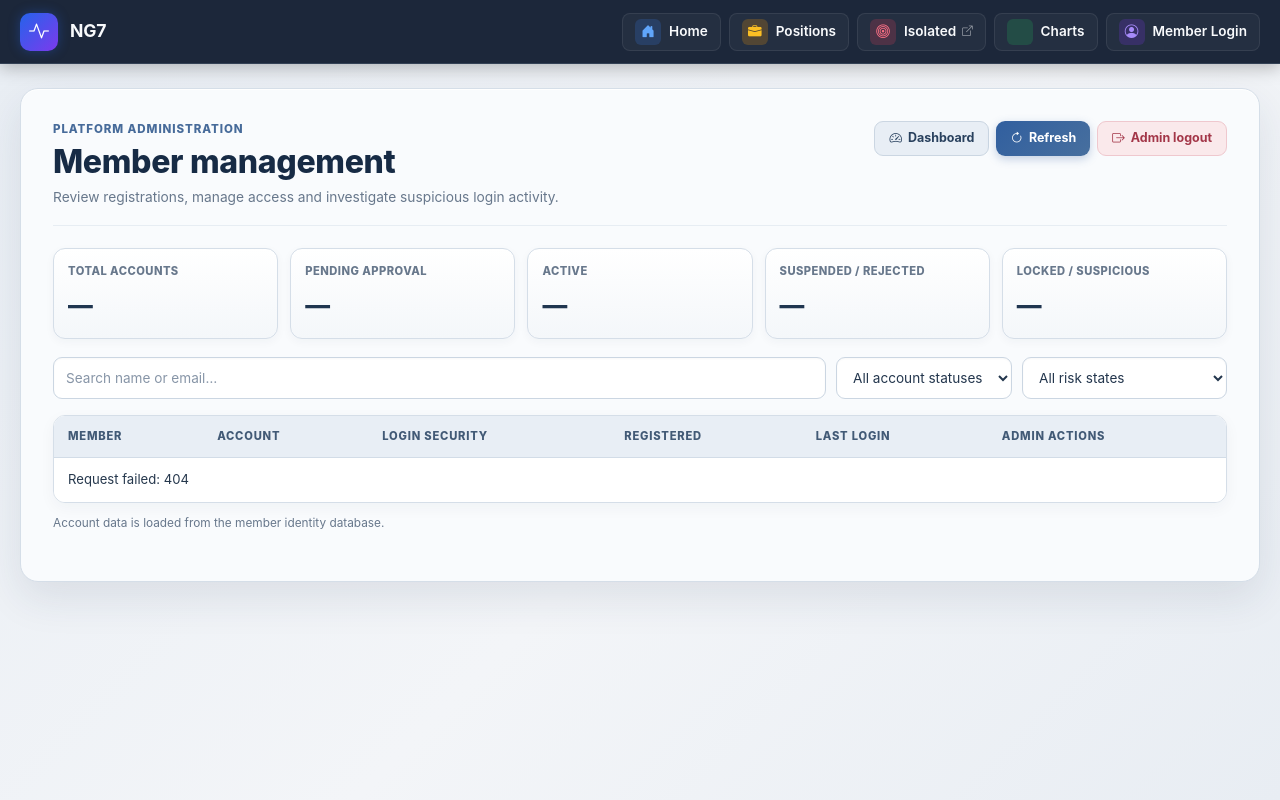
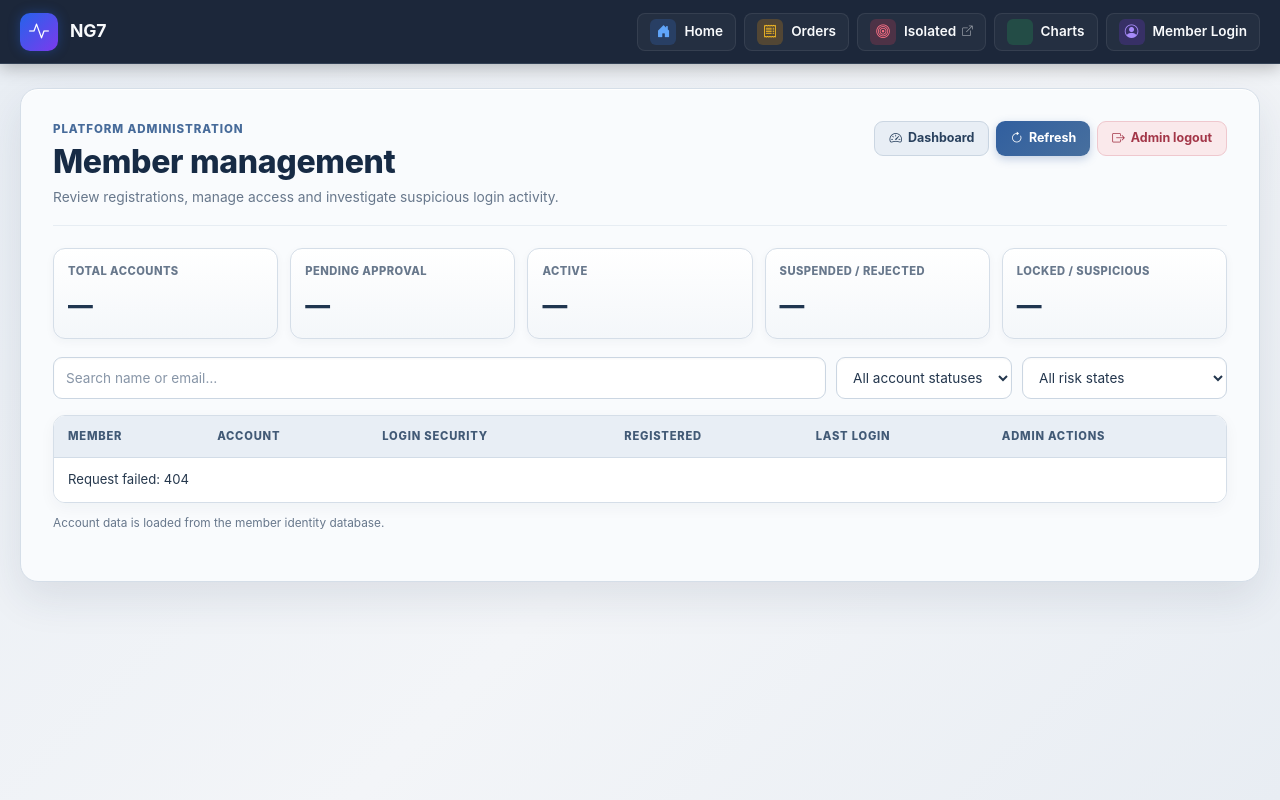
Before and after one commit to 7b809/t_feed_v1, a Python web app: template templates/admin_users.html in a window 1280 px wide. Run offline with Jinja, Linux system fonts and the light colour scheme; the template is opened without the code that fills it, so the values that code supplies are empty.

Commit message:
ui(orders): rename positions navigation to orders

```diff
--- a/templates/base.html
+++ b/templates/base.html
@@ -426,8 +426,8 @@
         </a>
 
         <a href="/positions" class="app-nav-button {{ 'is-active' if active_path == '/positions' else '' }}">
-            <span class="nav-icon-badge positions-theme"><i class="bi bi-briefcase-fill"></i></span>
-            <span>Positions</span>
+            <span class="nav-icon-badge positions-theme"><i class="bi bi-receipt"></i></span>
+            <span>Orders</span>
         </a>
 
         <a href="/isolated" target="_blank" rel="noopener noreferrer" class="app-nav-button">
@@ -512,8 +512,8 @@
             <span>Home</span>
         </a>
         <a href="/positions" class="app-nav-button {{ 'is-active' if active_path == '/positions' else '' }}">
-            <span class="nav-icon-badge positions-theme"><i class="bi bi-briefcase-fill"></i></span>
-            <span>Positions</span>
+            <span class="nav-icon-badge positions-theme"><i class="bi bi-receipt"></i></span>
+            <span>Orders</span>
         </a>
         <a href="/isolated" target="_blank" rel="noopener noreferrer" class="app-nav-button">
             <span class="nav-icon-badge iso-theme"><i class="bi bi-bullseye"></i></span>
@@ -567,8 +567,8 @@
         <span class="mobile-fab-menu-label">Home</span>
     </a>
     <a href="/positions" class="mobile-fab-menu-item {{ 'is-active' if active_path == '/positions' else '' }}" title="Orders" aria-label="Orders">
-        <span class="nav-icon-badge positions-theme"><i class="bi bi-briefcase-fill"></i></span>
-        <span class="mobile-fab-menu-label">Positions</span>
+        <span class="nav-icon-badge positions-theme"><i class="bi bi-receipt"></i></span>
+        <span class="mobile-fab-menu-label">Orders</span>
     </a>
     <a href="/isolated" target="_blank" rel="noopener noreferrer" class="mobile-fab-menu-item" title="Isolated" aria-label="Isolated">
         <span class="nav-icon-badge iso-theme"><i class="bi bi-bullseye"></i></span>
```
